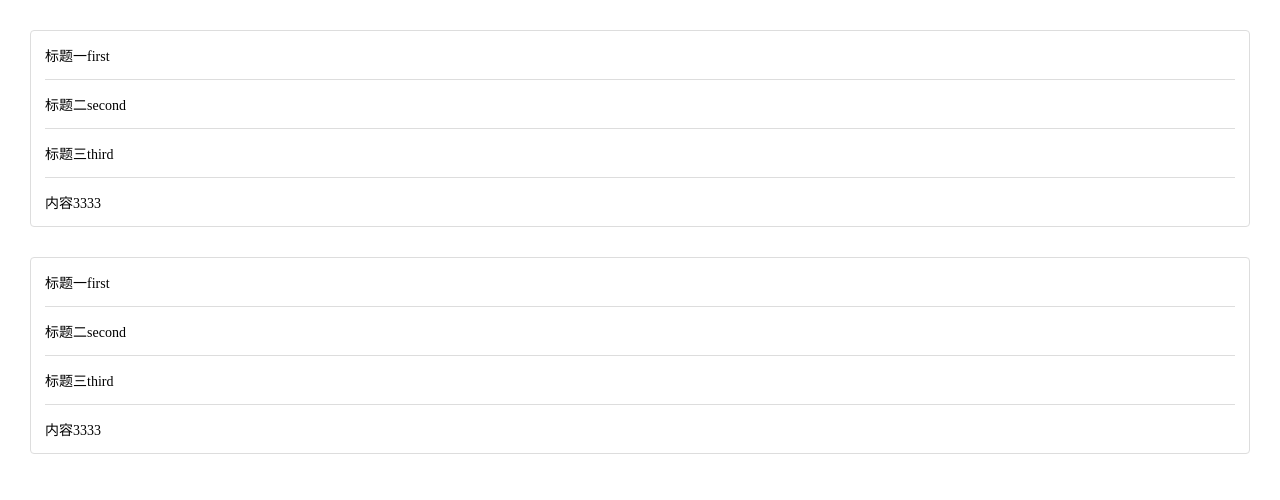
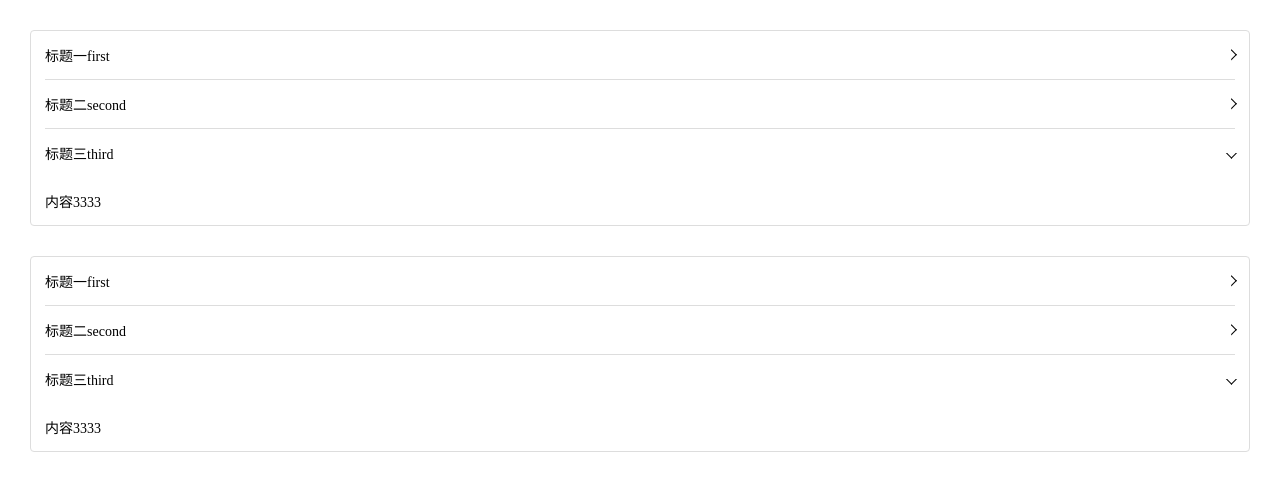
Before and after one commit to haxiedaimala/vue-wheels, a Vue app: page / in a window 1280 px wide. Shown: the top 500 px of the page. Built offline with nearby package versions, Linux system fonts and the light colour scheme.

Commit message:
增加样式2

```diff
--- a/src/components/GCollapse.vue
+++ b/src/components/GCollapse.vue
@@ -37,11 +37,12 @@ const toggleCollapse = (value: string) => {
 
 <template>
   <div class="gulu-collapse-wrapper">
-    <div class="gulu-collapse" v-for="(c,index) in defaults" :key="index">
+    <div class="gulu-collapse" v-for="(c,index) in defaults" :key="index"
+         :class="{visible:props.visible.indexOf(c.props.name)>=0}">
       <div class="gulu-collapse-title" @click="toggleCollapse(c.props.name)">
         {{ c.props.title }}
       </div>
-      <div class="gulu-collapse-content" :class="{visible:props.visible.indexOf(c.props.name)>=0}">
+      <div class="gulu-collapse-content">
         <component :is="c"/>
       </div>
     </div>
@@ -60,12 +61,26 @@ $border-raiuds: 4px;
     padding: 0 1em;
 
     &-title {
-      min-height: 32px;
+      min-height: 3em;
       display: flex;
       align-items: center;
       padding: 1em 0;
-      border-bottom: 1px solid $grey;
       cursor: pointer;
+      position: relative;
+    }
+
+    &-title::after {
+      content: '';
+      position: absolute;
+      top: 50%;
+      right: 0;
+      transform: translate(0, -50%) rotate(45deg);
+      width: .6em;
+      height: .6em;
+      border: 1px solid transparent;
+      border-top-color: inherit;
+      border-right-color: inherit;
+      transition: all 250ms;
     }
 
     &-content {
@@ -73,25 +88,26 @@ $border-raiuds: 4px;
       height: 0;
       overflow: hidden;
       transition: all 250ms;
+      border-bottom: 1px solid $grey;
+    }
 
-      &.visible {
-        border-bottom: 1px solid $grey;
-        padding: 1em 0;
-        height: auto;
+    &:last-child {
+      .gulu-collapse-content {
+        border-bottom: none;
       }
     }
 
-    &:last-child {
+    &.visible {
       .gulu-collapse-title {
-        border-bottom: none;
+        &::after {
+          transform: translate(0, -50%) rotate(135deg);
+        }
       }
 
       .gulu-collapse-content {
-        border-bottom: none;
-
-        &.visible {
-          border-top: 1px solid $grey;
-        }
+        border-top: none;
+        padding: 1em 0;
+        height: auto;
       }
     }
   }
```
